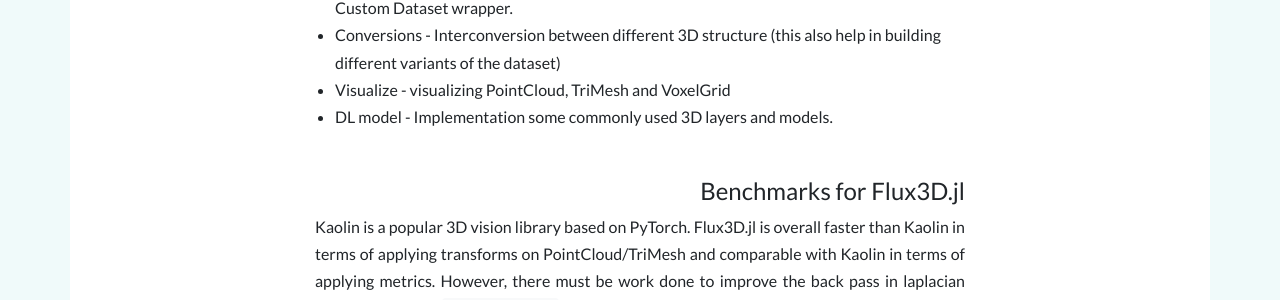
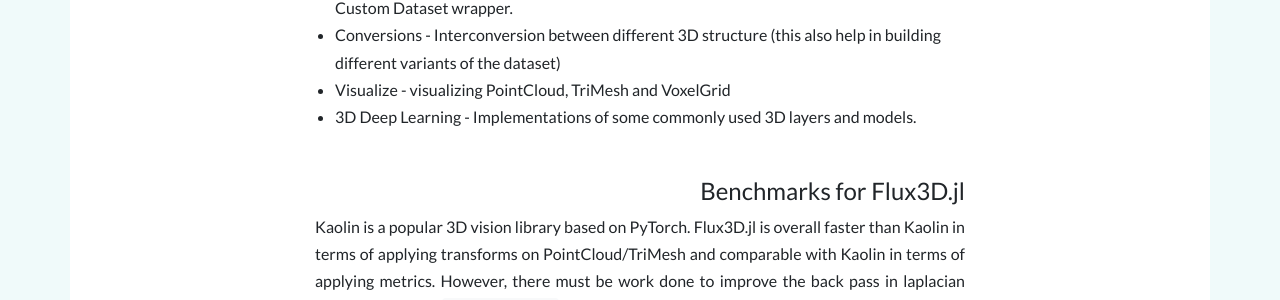
Before and after one commit to FluxML/fluxml.github.io, a Jekyll site: the page built from _posts/2020-09-08-Flux3D.md, in a window 1280 px wide and 900 px high, scrolled down 881 px. Shown: the part 153-453 px from the top of the window. Built offline with Jekyll 4.4.1, drawn with Linux system fonts in a browser that asks for light colours; nearby versions of some CDN libraries; comment, search, counter and statistics services are not loaded.

Commit message:
Update _posts/2020-09-08-Flux3D.md
Co-authored-by: Dhairya Gandhi <dhairya@juliacomputing.com>

```diff
--- a/_posts/2020-09-08-Flux3D.md
+++ b/_posts/2020-09-08-Flux3D.md
@@ -22,7 +22,7 @@
 * Dataset -  ModelNet10/40 (in multiple variants like pointcloud, mesh, voxel) and a Minimal Custom Dataset wrapper.
 * Conversions - Interconversion between different 3D structure (this also help in building different variants of the dataset)
 * Visualize - visualizing PointCloud, TriMesh and VoxelGrid
-* DL model - Implementation some commonly used 3D layers and models.
+* 3D Deep Learning - Implementations of some commonly used 3D layers and models.
 
 ## Benchmarks for Flux3D.jl
 
```
